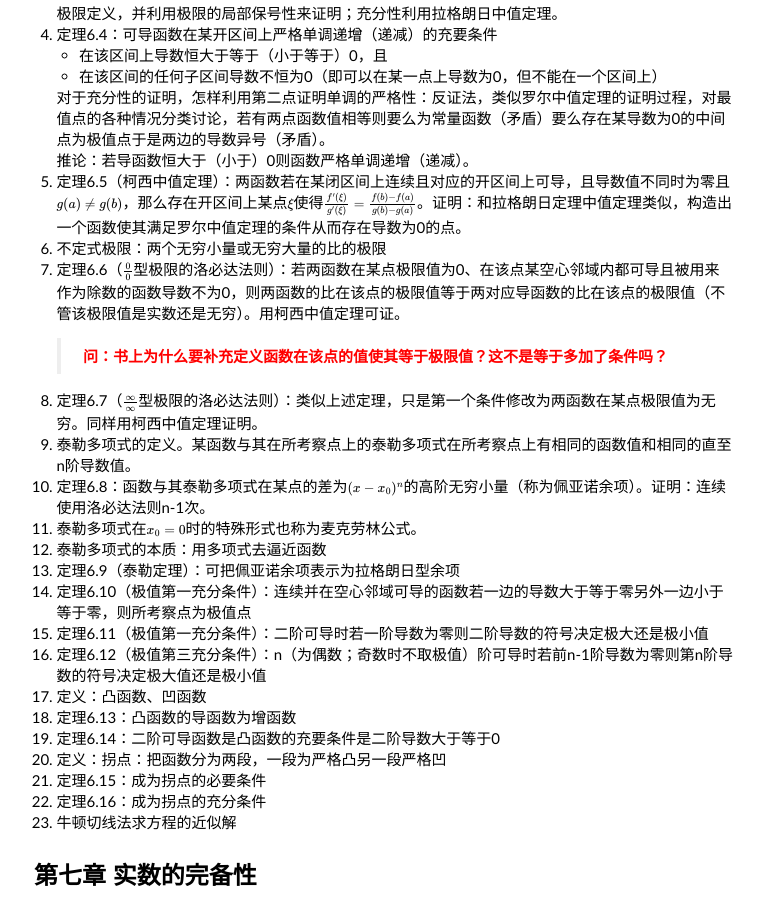
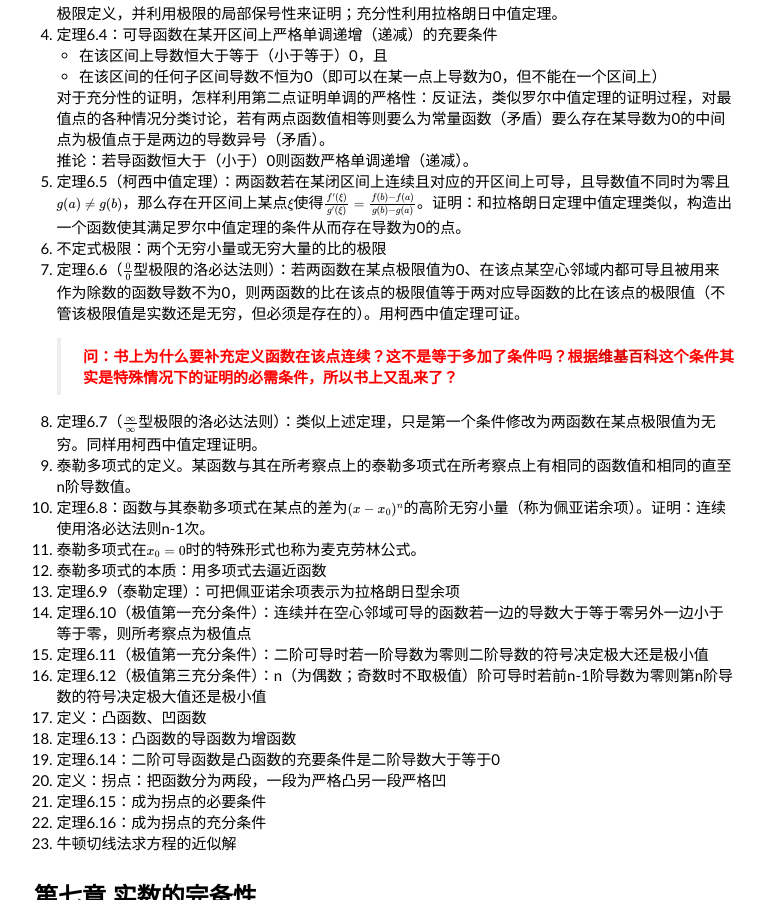
Before and after one commit to lam8da/lam8da.github.io, a Jekyll site: the page built from _posts/2017-10-28-mathematical-analysis-by-east-china-normal-university-notes1.md, in a window 1280 px wide and 900 px high, scrolled down 7185 px. Shown: the whole window, without its empty margins (256-1021 px from the left). Built offline with Jekyll 4.4.1, drawn with Linux system fonts in a browser that asks for light colours; nearby versions of some CDN libraries; formulas are drawn with MathJax 3; comment, search, counter and statistics services are not loaded.

Commit message:
Finish chapter14

```diff
--- a/_posts/2017-10-28-mathematical-analysis-by-east-china-normal-university-notes1.md
+++ b/_posts/2017-10-28-mathematical-analysis-by-east-china-normal-university-notes1.md
@@ -260,8 +260,8 @@ tags:
    推论：若导函数恒大于（小于）0则函数严格单调递增（递减）。
 1. 定理6.5（柯西中值定理）：两函数若在某闭区间上连续且对应的开区间上可导，且导数值不同时为零且$$g(a)\ne g(b)$$，那么存在开区间上某点$$\xi$$使得$$\frac{f'(\xi)}{g'(\xi)}=\frac{f(b)-f(a)}{g(b)-g(a)}$$。证明：和拉格朗日定理中值定理类似，构造出一个函数使其满足罗尔中值定理的条件从而存在导数为0的点。
 1. 不定式极限：两个无穷小量或无穷大量的比的极限
-1. 定理6.6（$$\frac{0}{0}$$型极限的洛必达法则）：若两函数在某点极限值为0、在该点某空心邻域内都可导且被用来作为除数的函数导数不为0，则两函数的比在该点的极限值等于两对应导函数的比在该点的极限值（不管该极限值是实数还是无穷）。用柯西中值定理可证。
-   > 问：书上为什么要补充定义函数在该点的值使其等于极限值？这不是等于多加了条件吗？
+1. 定理6.6（$$\frac{0}{0}$$型极限的洛必达法则）：若两函数在某点极限值为0、在该点某空心邻域内都可导且被用来作为除数的函数导数不为0，则两函数的比在该点的极限值等于两对应导函数的比在该点的极限值（不管该极限值是实数还是无穷，但必须是存在的）。用柯西中值定理可证。
+   > 问：书上为什么要补充定义函数在该点连续？这不是等于多加了条件吗？根据[维基百科](https://en.wikipedia.org/wiki/L%27H%C3%B4pital%27s_rule#General_proof)这个条件其实是特殊情况下的证明的必需条件，所以书上又乱来了？
      {: .lambda_question}
 1. 定理6.7（$$\frac{\infty}{\infty}$$型极限的洛必达法则）：类似上述定理，只是第一个条件修改为两函数在某点极限值为无穷。同样用柯西中值定理证明。
 1. 泰勒多项式的定义。某函数与其在所考察点上的泰勒多项式在所考察点上有相同的函数值和相同的直至n阶导数值。
```
Also changed, not shown: _posts/2017-10-28-mathematical-analysis-by-east-china-normal-university-notes2.md (+33 -10 lines).
